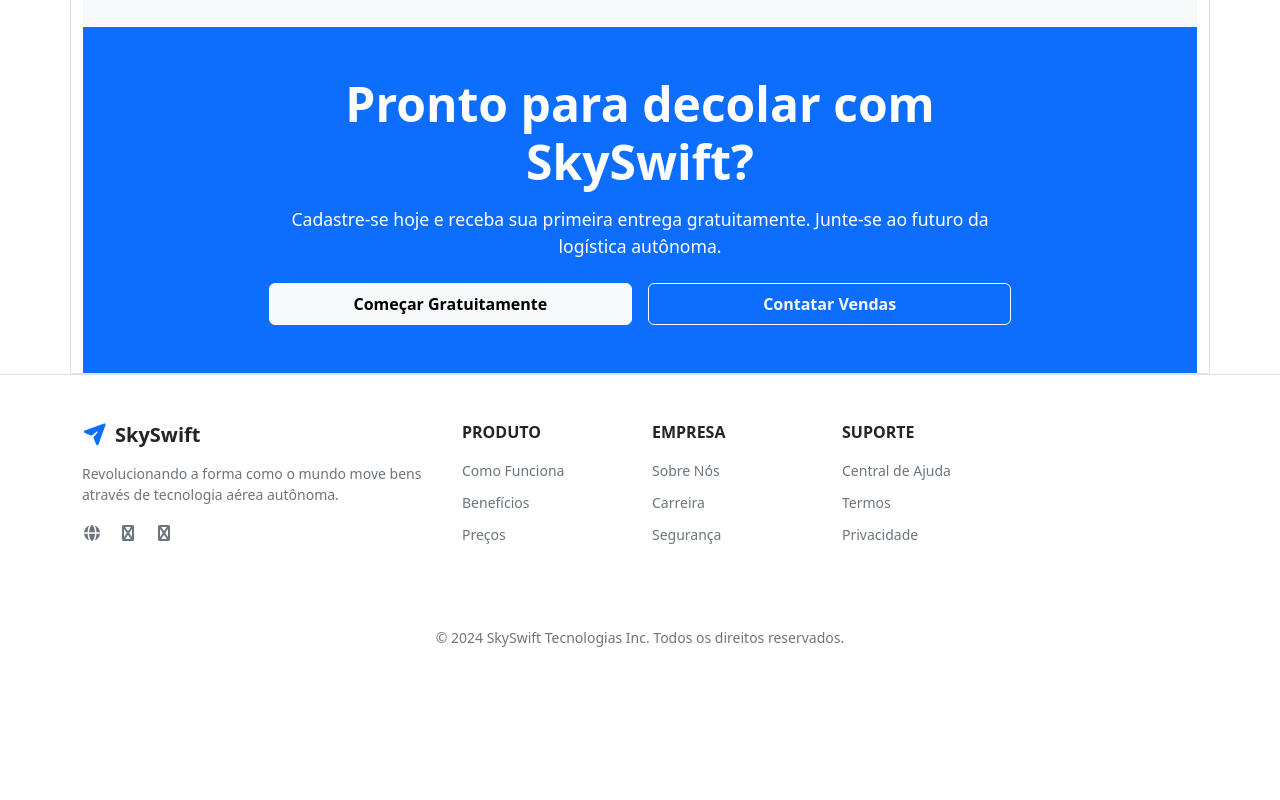
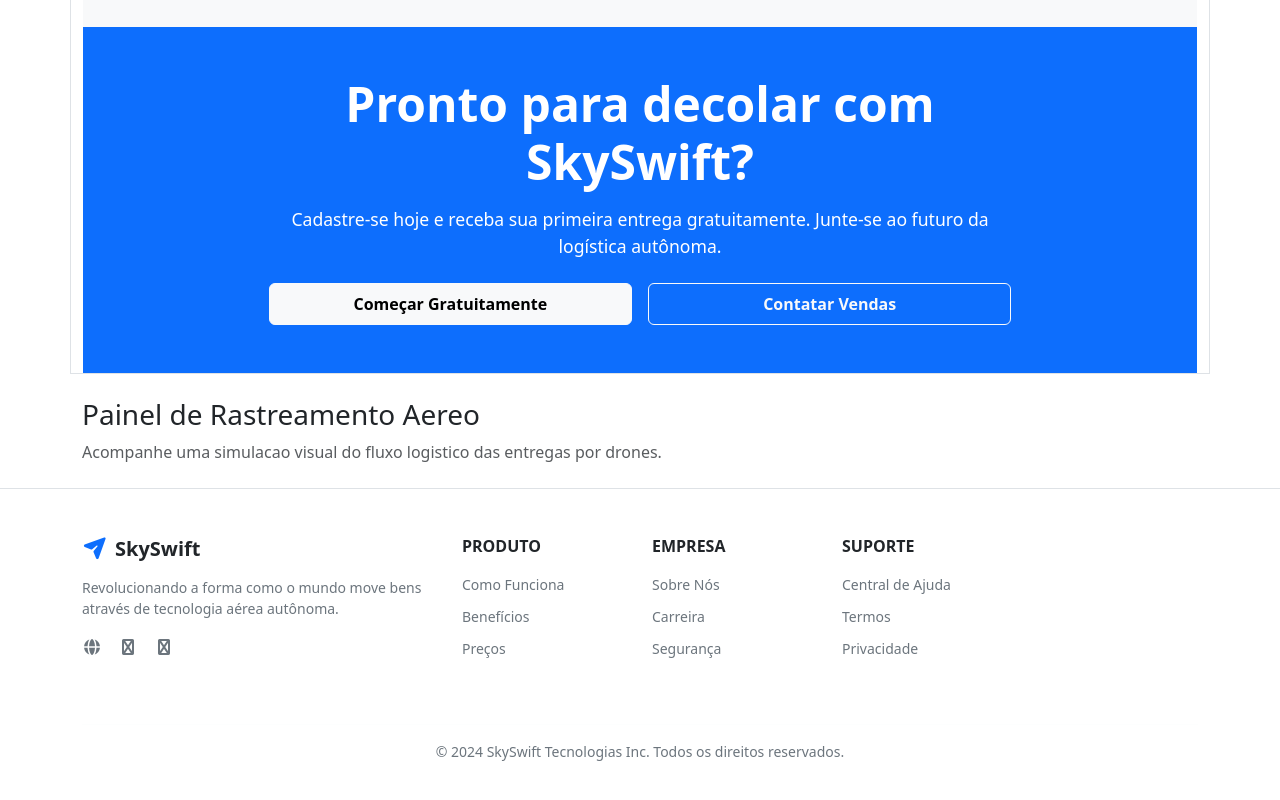
Before and after one commit to FFCfelps1/Projeto_Semestral_Entrega_via_drones, a React (Vite) app in the folder front/: page / in a window 1280 px wide. Shown: the part 1307-2107 px from the top of the page. Before the commit the page ends 2003 px from the top, so only its background shows below. Built offline with nearby package versions, Linux system fonts and the light colour scheme.

Commit message:
feat(home): adiciona titulo e subtitulo da secao de rastreamento

```diff
--- a/front/src/DroneTrackingSection.jsx
+++ b/front/src/DroneTrackingSection.jsx
@@ -2,6 +2,12 @@ const DroneTrackingSection = () => {
   return (
     <section id="drone-tracking-panel" aria-label="Painel de rastreamento por drones">
       <div className="container">
+        <header className="py-4">
+          <h2 className="h3 mb-2">Painel de Rastreamento Aereo</h2>
+          <p className="text-body-secondary mb-0">
+            Acompanhe uma simulacao visual do fluxo logistico das entregas por drones.
+          </p>
+        </header>
         <div className="drone-tracking-section-base" />
       </div>
     </section>
```
